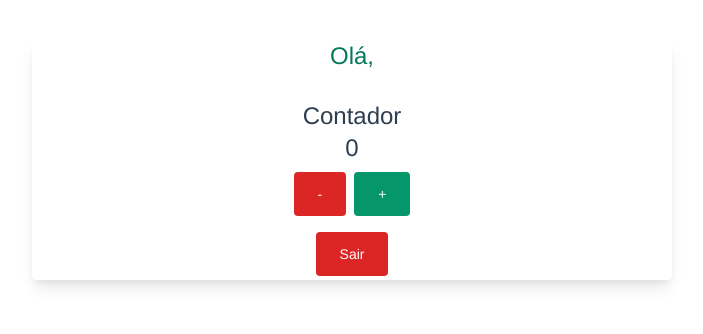
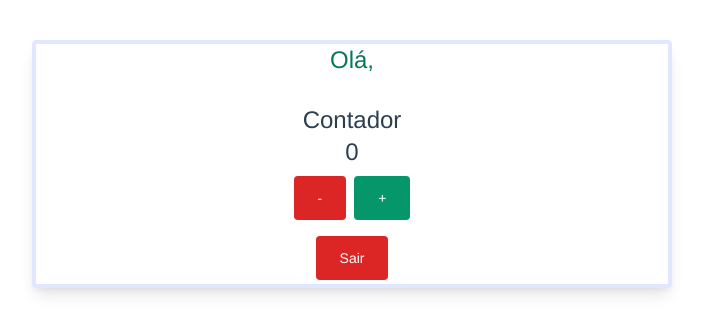
Before and after one commit to isaacwrk/loginformvuets, a Vue app: page / in a window 1280 px wide. Shown: the top 334 px of the page, without its empty margins (288-991 px from the left). Built offline with nearby package versions, Linux system fonts and the light colour scheme.

Commit message:
adding border

```diff
--- a/src/App.vue
+++ b/src/App.vue
@@ -3,7 +3,7 @@
 <div v-if="!userService.getters.isLoggedIn" class="min-h-screen flex flex-col items-center justify-center py-12 px-4 sm:px-6 lg:px-8 mr-4 ml-4">
   <Login/>
 </div>
-<div v-else class="min-h-full h-24 flex flex-col w-2/4 text-center inline-table text-2xl mr-3 ml-3 mt-10 rounded border-indigo-50 shadow-lg">
+<div v-else class="min-h-full h-24 flex flex-col w-2/4 text-center inline-table text-2xl mr-3 ml-3 mt-10 rounded border-indigo-50 border-4 border-indigo-100	shadow-lg">
   <h2 class="text-green-700 hover:text-green-500">Olá, {{userService.state.name}}</h2>
      <Counter/>
   <button @click="userService.logout()" class="mt-3 mb-1 rounded py-3 text-sm px-6 text-white transition duration-500 ease-in-out bg-red-600 hover:bg-red-700 transform hover:-translate-y-1 hover:scale-110 ...">
```
